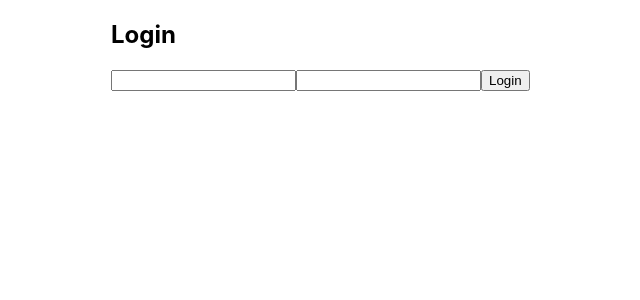
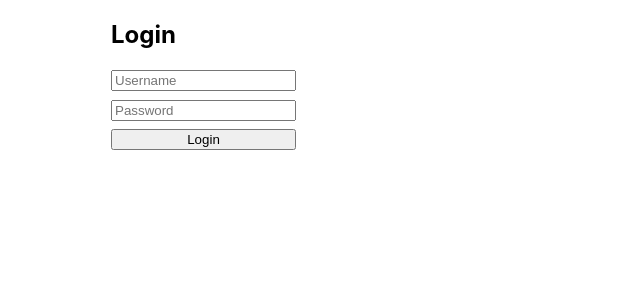
Before and after one commit to vanister/mat-do, a React (Create React App) app in the folder app/: page /login in a window 1280 px wide. Shown: the top 300 px of the page, without its empty margins (17-657 px from the left). Built offline with nearby package versions, Linux system fonts and the light colour scheme.

Commit message:
Added login layout and helmet

```diff
--- a/app/src/components/Layout.tsx
+++ b/app/src/components/Layout.tsx
@@ -7,7 +7,7 @@ export default function Layout() {
   return (
     <div className="layout-content">
       <header>
-        <h1>Main Layout</h1>
+        <h1>Main Layout Header</h1>
       </header>
       <main className="main-content">
         <Outlet />
--- /dev/null
+++ b/app/src/components/Title.tsx
@@ -0,0 +1,14 @@
+import React, { useEffect } from 'react';
+
+export type TitleProps = {
+  prefix?: string;
+  children: string;
+};
+
+export default function Title({ prefix, children }: TitleProps) {
+  useEffect(() => {
+    document.title = `${children} | ${prefix || 'Mất đồ'}`;
+  }, [children, prefix]);
+
+  return <h2>{children}</h2>;
+}
--- a/app/src/components/auth/AuthProvider.tsx
+++ b/app/src/components/auth/AuthProvider.tsx
@@ -11,7 +11,7 @@ export type AuthProviderProps = {
 export default function AuthProvider({ children }: AuthProviderProps) {
   const [isLoading, setIsLoading] = useState(true);
   const [user, setUser] = useState<User>();
-  const userManager = useMemo(() => new UserManager(localStorage), []);
+  const userManager = useMemo(() => new UserManager(sessionStorage), []);
 
   useEffect(() => {
     const loggedInUser = userManager.init();
--- a/app/src/components/auth/Login.scss
+++ b/app/src/components/auth/Login.scss
@@ -1,2 +1,10 @@
 .login {
+  .login-form {
+    display: flex;
+    flex-direction: column;
+
+    .login-field {
+      margin-bottom: 0.5rem;
+    }
+  }
 }
--- a/app/src/components/auth/Login.tsx
+++ b/app/src/components/auth/Login.tsx
@@ -1,6 +1,9 @@
 import React, { useState } from 'react';
 import { useLocation, useNavigate } from 'react-router-dom';
 import { useAuth } from '../../hooks/useAuth';
+import Title from '../Title';
+
+import './Login.scss';
 
 export default function Login() {
   const [username, setUsername] = useState<string>(null);
@@ -24,25 +27,35 @@ export default function Login() {
 
   return (
     <section className="login">
-      <h2>Login</h2>
+      <Title>Login</Title>
       <main className="login-content">
         <form
           className="login-form"
           onSubmit={(e) => handleSubmit(e, username, password)}
         >
+          <label aria-label="Username">
             <input
+              placeholder="Username"
+              className="login-field"
               type="text"
               onChange={(e) => {
                 setUsername(e.target.value);
               }}
             />
+          </label>
+          <label aria-label="Password">
             <input
+              placeholder="Password"
+              className="login-field"
               type="password"
               onChange={(e) => {
                 setPassword(e.target.value);
               }}
             />
-          <button type="submit">Login</button>
+          </label>
+          <button className="login-submit-button" type="submit">
+            Login
+          </button>
         </form>
       </main>
     </section>
--- a/app/src/components/create/Create.tsx
+++ b/app/src/components/create/Create.tsx
@@ -1,7 +1,13 @@
 import React from 'react';
+import Title from '../Title';
 
 import './Create.scss';
 
 export default function Create() {
-  return <div>Create</div>;
+  return (
+    <div>
+      <Title>Create an Item</Title>
+      <p>Create</p>
+    </div>
+  );
 }
--- a/app/src/components/home/Home.tsx
+++ b/app/src/components/home/Home.tsx
@@ -1,7 +1,13 @@
 import React from 'react';
+import Title from '../Title';
 
 import './Home.scss';
 
 export default function Home() {
-  return <div>Home</div>;
+  return (
+    <div>
+      <Title>Home</Title>
+      <p>Home</p>
+    </div>
+  );
 }
```
Lines whose indentation alone changed are shown as unchanged.
